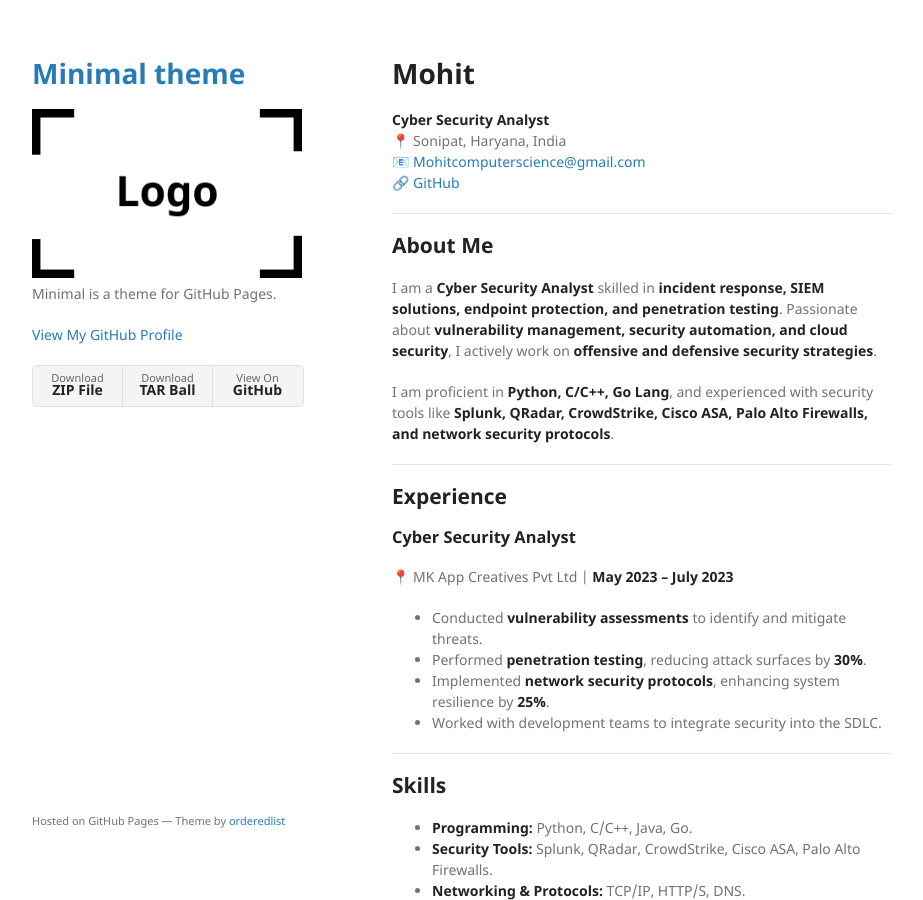
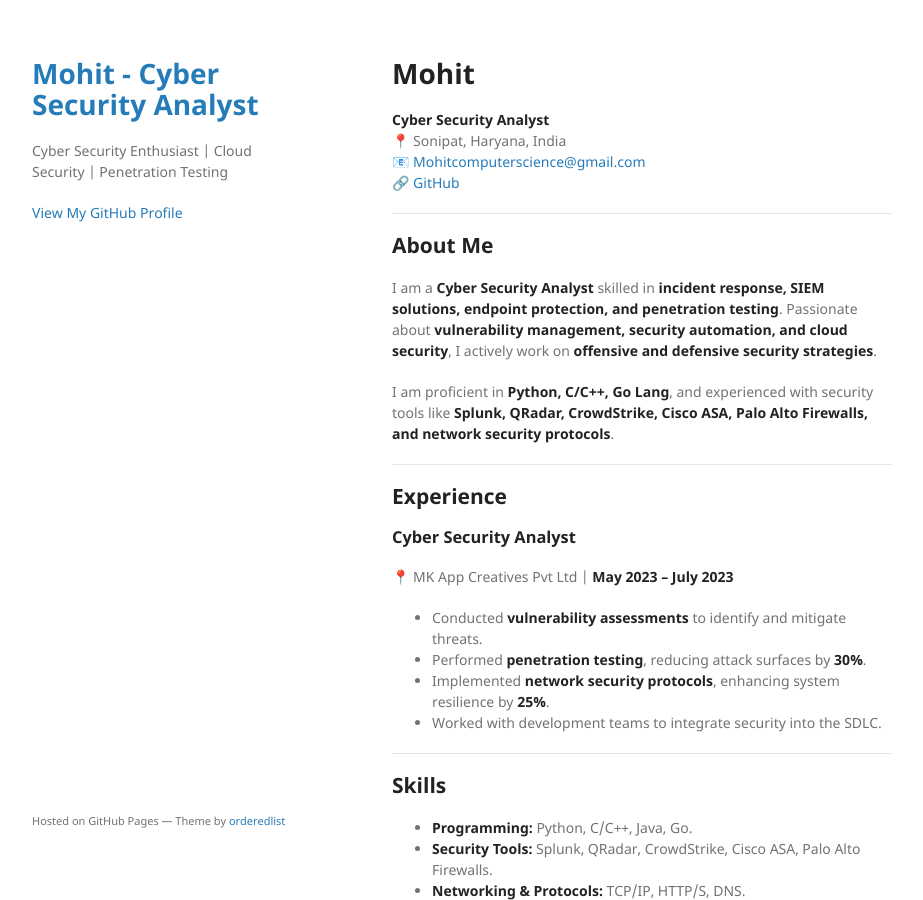
Before and after one commit to Mohit02-cse/Mohit02-cse.github.io, a Jekyll site: the page built from index.md, in a window 1280 px wide and 900 px high. Shown: the whole window, without its empty margins (178-1101 px from the left). Built offline with Jekyll 4.4.1, drawn with Linux system fonts in a browser that asks for light colours.

Commit message:
Update _config.yml

```diff
--- a/_config.yml
+++ b/_config.yml
@@ -1,6 +1,4 @@
-title: Minimal theme
-logo: /assets/img/logo.png
-description: Minimal is a theme for GitHub Pages.
-show_downloads: true
-google_analytics:
-theme: jekyll-theme-minimal
+title: "Mohit - Cyber Security Analyst"
+description: "Cyber Security Enthusiast | Cloud Security | Penetration Testing"
+author: "Mohit"
+github_username: "Mohit02-cse"
```
